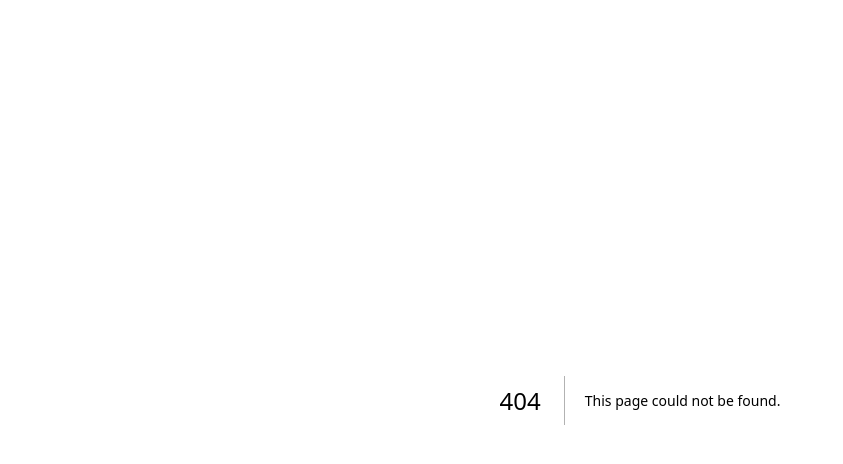
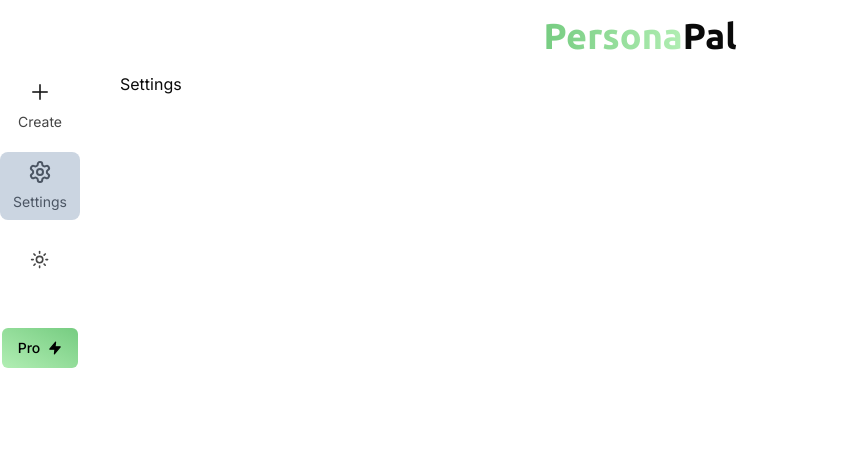
Before and after one commit to mmaazkhanhere/persona-pal, a Next.js app: page /settings in a window 1280 px wide. Before the commit this address had no page. Shown: the top 464 px of the page, without its empty margins (0-843 px from the left). Built offline with nearby package versions, Linux system fonts and the light colour scheme; no server answers.

Commit message:
done for now

```diff
--- a/app/(auth)/sign-in/[[...sign-in]]/page.tsx
+++ b/app/(auth)/sign-in/[[...sign-in]]/page.tsx
@@ -1,5 +1,5 @@
 import { SignIn } from "@clerk/nextjs";
 
 export default function Page() {
-    return <SignIn afterSignInUrl='/' />;
+    return <SignIn redirectUrl='/' />;
 }
--- /dev/null
+++ b/app/(root)/bot/[botId]/page.tsx
@@ -0,0 +1,9 @@
+import React from 'react'
+
+const Bot = () => {
+    return (
+        <div>Bot</div>
+    )
+}
+
+export default Bot
--- a/app/(root)/components/navbar.tsx
+++ b/app/(root)/components/navbar.tsx
@@ -1,7 +1,6 @@
 import React from 'react'
-import { Home } from "lucide-react"
-import Image from 'next/image'
 import { Ubuntu } from 'next/font/google'
+import Link from 'next/link'
 
 const ubuntu = Ubuntu({
     subsets: ['latin'],
@@ -11,10 +10,13 @@
 const Navbar = () => {
 
     return (
-        <nav className='w-full flex flex-grow items-center justify-center p-2'>
-            <p className={`text-4xl font-bold ${ubuntu.className}`}>
-                <span className=' text-transparent bg-clip-text bg-gradient-to-r from-[#76cc81] to-[#b1eeb3]'>Persona</span>Pal
-            </p>
+        <nav className='w-full flex flex-grow items-center justify-center p-4'>
+            <Link href="/" className='cursor-pointer'>
+                <p className={`text-4xl font-bold ${ubuntu.className}`}>
+                    <span className=' text-transparent bg-clip-text bg-gradient-to-r from-[#76cc81] to-[#b1eeb3]'>Persona</span>Pal
+                </p>
+            </Link>
+
         </nav>
     )
 }
--- /dev/null
+++ b/app/(root)/layout.tsx
@@ -0,0 +1,20 @@
+
+import Navbar from "./components/navbar"
+import Sidebar from "./components/sidebar"
+
+const RootLayout = ({ children }: { children: React.ReactNode }) => {
+    return (
+        <div className="h-full">
+            <Navbar />
+            <div className="flex w-full items-start">
+                <Sidebar />
+                <main className="pl-10">
+                    {children}
+                </main>
+            </div>
+
+        </div>
+    )
+}
+
+export default RootLayout
--- a/app/(root)/page.tsx
+++ b/app/(root)/page.tsx
@@ -8,8 +8,7 @@
 const Home = () => {
     return (
         <div>
-            <Navbar />
-            <Sidebar />
+            Homepage
         </div>
     )
 }
--- /dev/null
+++ b/app/(root)/settings/page.tsx
@@ -0,0 +1,9 @@
+import React from 'react'
+
+const Settings = () => {
+    return (
+        <div>Settings</div>
+    )
+}
+
+export default Settings
--- a/app/layout.tsx
+++ b/app/layout.tsx
@@ -3,6 +3,7 @@
 import type { Metadata } from 'next'
 import { Inter } from 'next/font/google'
 import { ThemeProvider } from '@/components/theme-provider'
+
 
 const inter = Inter({ subsets: ['latin'] })
 
@@ -20,7 +21,9 @@
     <ClerkProvider>
       <html lang="en" suppressHydrationWarning>
         <ThemeProvider attribute='class' defaultTheme='system' enableSystem>
-          <body className={inter.className}>{children}</body>
+          <body className={inter.className}>
+            {children}
+          </body>
         </ThemeProvider>
       </html>
     </ClerkProvider>
```
